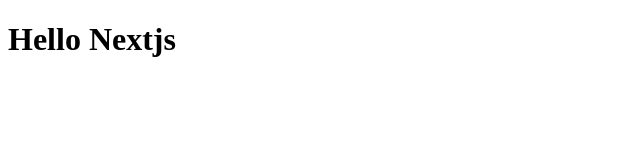
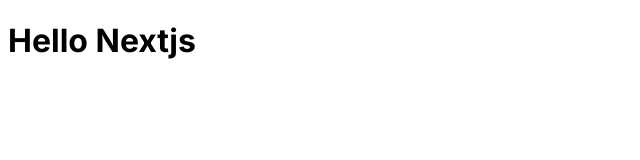
Before and after one commit to EngJao89/ignite-reactjs-ignews, a Next.js app: page / in a window 1280 px wide. Shown: the top 160 px of the page, without its empty margins (0-640 px from the left). Built offline with nearby package versions, Linux system fonts and the light colour scheme.

Commit message:
feat(in01-layout): implementa layout root

```diff
--- /dev/null
+++ b/src/app/layout.tsx
@@ -0,0 +1,21 @@
+import type { Metadata } from 'next'
+import { Inter } from 'next/font/google'
+
+const inter = Inter({ subsets: ['latin'] })
+
+export const metadata: Metadata = {
+  title: 'Create Next App',
+  description: 'Generated by create next app',
+}
+
+export default function RootLayout({
+  children,
+}: {
+  children: React.ReactNode
+}) {
+  return (
+    <html lang="en">
+      <body className={inter.className}>{children}</body>
+    </html>
+  )
+}
```
